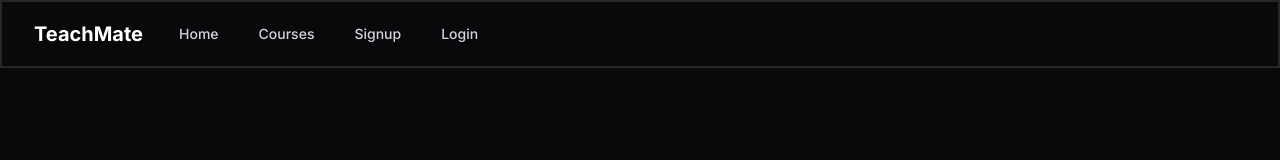
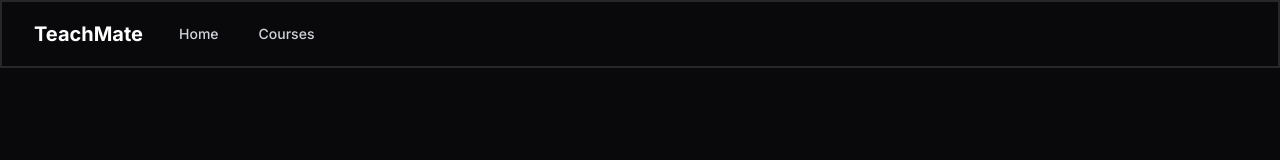
Before and after one commit to divyam1705/Truhacks, a Next.js app: page /sign in a window 1280 px wide. Shown: the top 160 px of the page. Built offline with nearby package versions, Linux system fonts and the light colour scheme.

Commit message:
state change

```diff
--- a/src/components/navbar.tsx
+++ b/src/components/navbar.tsx
@@ -74,7 +74,7 @@ const Navbar = () => {
                 >
                   Courses
                 </a>
-                <a
+                {localStorage.getItem("email")&& <><a
                   href="#"
                 onClick={()=>{ router.push("/sign")}}
                   className="text-gray-300 hover:bg-gray-900 hover:text-white px-3 py-2 rounded-md text-sm font-medium"
@@ -87,7 +87,8 @@ const Navbar = () => {
                   className="text-gray-300 hover:bg-gray-900 hover:text-white px-3 py-2 rounded-md text-sm font-medium"
                 >
                   Login
-                </a>
+                </a></>
+                }
               </div>
             </div>
           </div>
```
